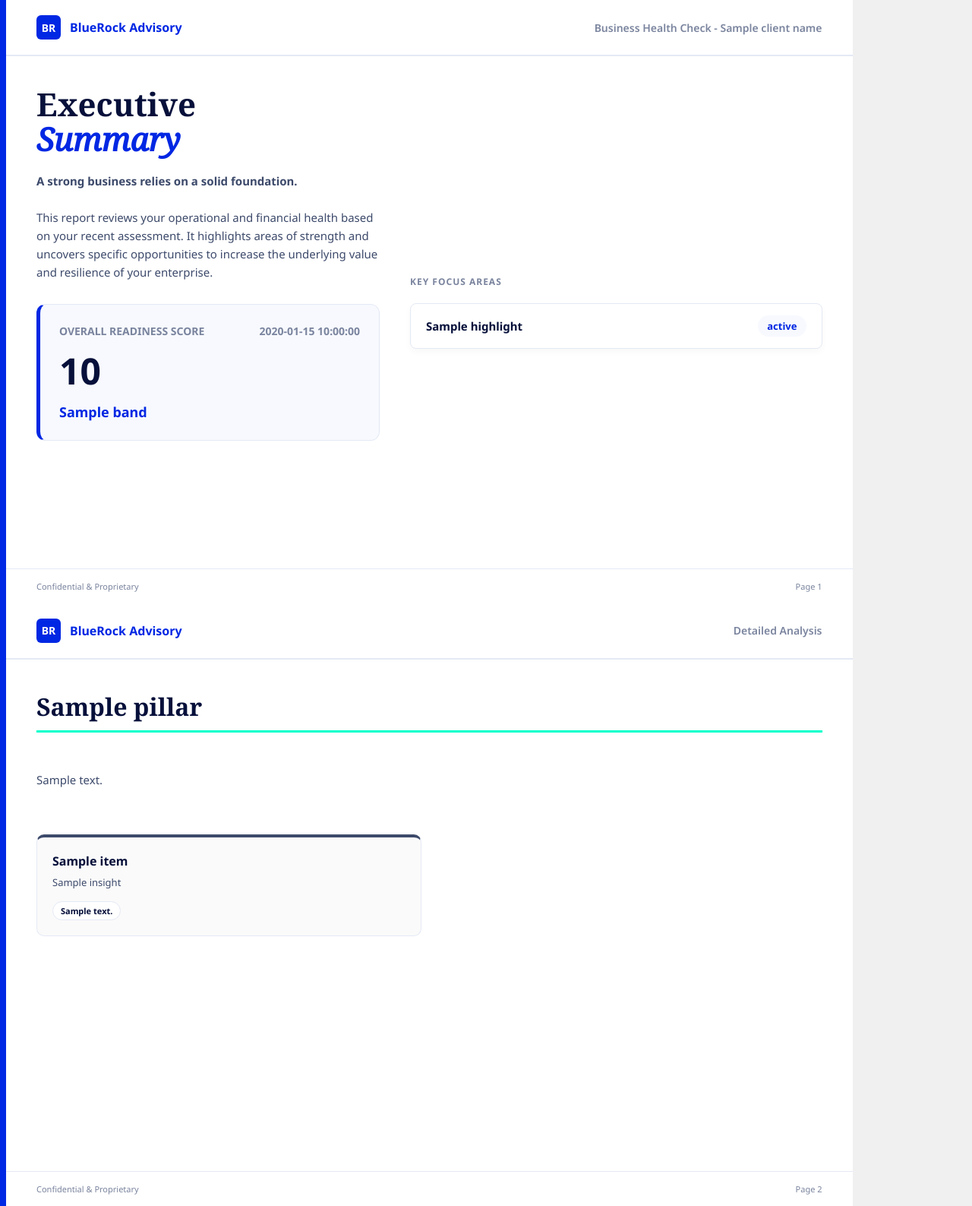
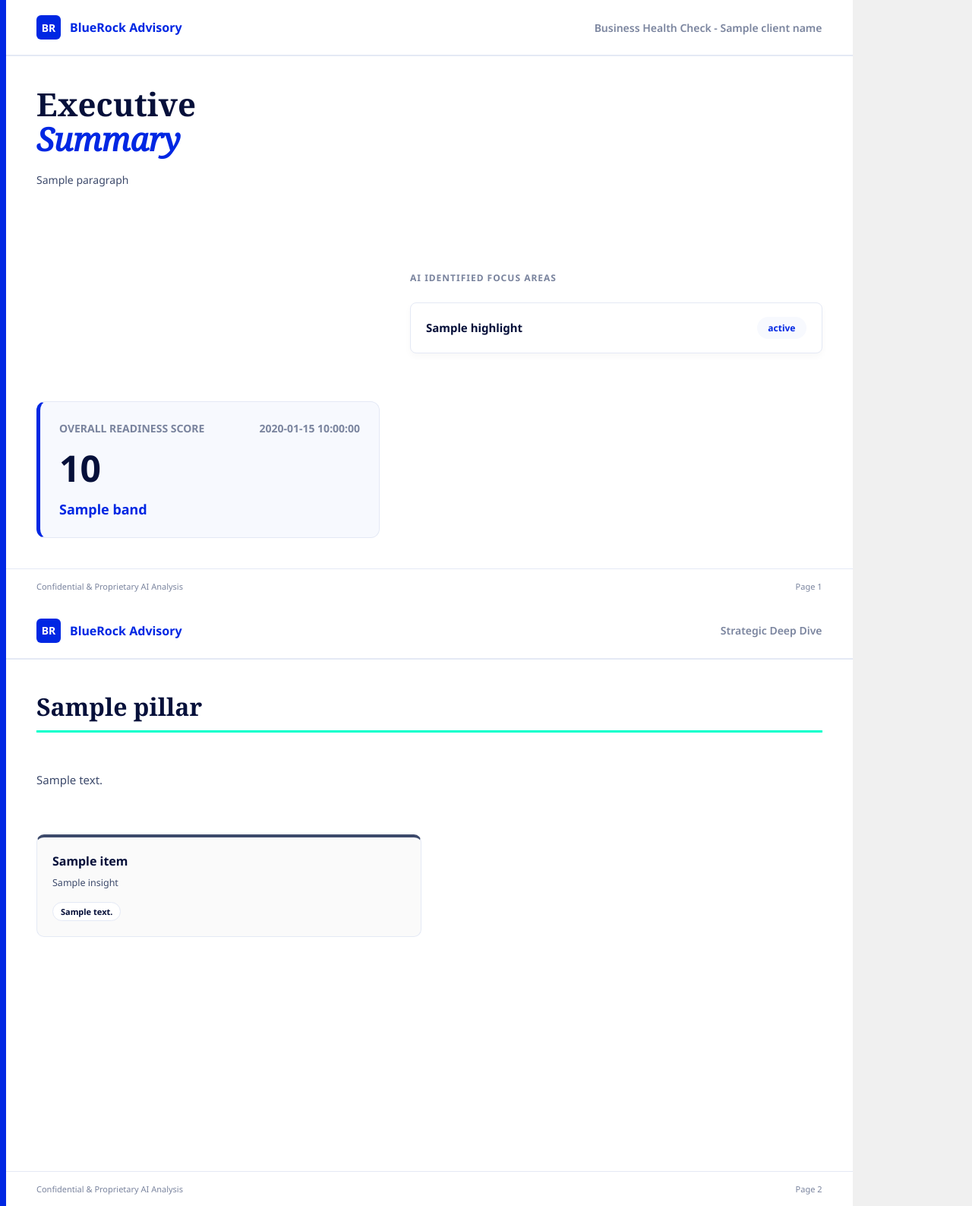
Before and after one commit to anakagung55/health-check, a Python web app: template templates/report_template.html in a window 1280 px wide. Shown: the whole page at 76% size. Run offline with Jinja, Linux system fonts and the light colour scheme; the template is opened without the code that fills it: most values are stand-ins (such as "Sample title", 1, 10 or a date in 2020).

```diff
--- a/templates/report_template.html
+++ b/templates/report_template.html
@@ -5,122 +5,39 @@
 <title>Diagnostic Report - {{ client_name }}</title>
 <link href="https://fonts.googleapis.com/css2?family=Noto+Sans:wght@400;600;700&family=Noto+Serif:ital,wght@0,400;0,700;1,400&display=swap" rel="stylesheet">
 <style>
-/* --- SETUP KERTAS A4 LANDSCAPE --- */
-@page {
-    size: A4 landscape;
-    margin: 0;
+@page { size: A4 landscape; margin: 0; }
+:root {
+  --blue: #0027E3; --aqua: #00FFCC; --navy: #06103A; --slate: #3D4A6B;
+  --muted: #7A849E; --border: #E4E9F5; --surface: #F7F9FE; --white: #FFFFFF;
+  --font-body: 'Noto Sans', sans-serif; --font-display: 'Noto Serif', serif;
 }
-
-:root {
-  --blue:     #0027E3;
-  --aqua:     #00FFCC;
-  --navy:     #06103A;
-  --slate:    #3D4A6B;
-  --muted:    #7A849E;
-  --border:   #E4E9F5;
-  --surface:  #F7F9FE;
-  --white:    #FFFFFF;
-  --font-body:    'Noto Sans', sans-serif;
-  --font-display: 'Noto Serif', serif;
-}
-
 *, *::before, *::after { box-sizing: border-box; margin: 0; padding: 0; }
-
-body {
-  font-family: var(--font-body);
-  background: #f0f0f0;
-  color: var(--navy);
-  font-size: 14px;
-}
-
-/* --- KONFIGURASI HALAMAN --- */
-.page {
-  width: 297mm;
-  height: 210mm;
-  background: var(--white);
-  position: relative;
-  display: flex;
-  flex-direction: column;
-  page-break-after: always;
-  overflow: hidden;
-}
-
-/* Garis Aksen Kiri */
-.page::before {
-  content: '';
-  position: absolute;
-  left: 0; top: 0; bottom: 0;
-  width: 8px;
-  background: var(--blue);
-}
-
-/* --- HEADER & FOOTER --- */
-.header {
-  display: flex;
-  justify-content: space-between;
-  align-items: center;
-  padding: 20px 40px 20px 48px;
-  border-bottom: 2px solid var(--border);
-}
+body { font-family: var(--font-body); background: #f0f0f0; color: var(--navy); font-size: 14px; }
+.page { width: 297mm; height: 210mm; background: var(--white); position: relative; display: flex; flex-direction: column; page-break-after: always; overflow: hidden; }
+.page::before { content: ''; position: absolute; left: 0; top: 0; bottom: 0; width: 8px; background: var(--blue); }
+.header { display: flex; justify-content: space-between; align-items: center; padding: 20px 40px 20px 48px; border-bottom: 2px solid var(--border); }
 .logo-area { display: flex; align-items: center; gap: 12px; font-weight: 700; color: var(--blue); font-size: 16px; }
 .logo-box { background: var(--blue); color: var(--white); width: 32px; height: 32px; display: flex; align-items: center; justify-content: center; border-radius: 6px; font-size: 14px; font-weight: bold; }
 .report-title { color: var(--muted); font-size: 14px; font-weight: 600; }
-
-.footer {
-  margin-top: auto;
-  display: flex;
-  justify-content: space-between;
-  padding: 15px 40px 15px 48px;
-  border-top: 1px solid var(--border);
-  font-size: 11px;
-  color: var(--muted);
-}
-
-/* --- KONTEN HALAMAN --- */
-.content {
-  padding: 40px 40px 40px 48px;
-  display: flex;
-  gap: 40px;
-  flex: 1;
-}
-
+.footer { margin-top: auto; display: flex; justify-content: space-between; padding: 15px 40px 15px 48px; border-top: 1px solid var(--border); font-size: 11px; color: var(--muted); }
+.content { padding: 40px 40px 40px 48px; display: flex; gap: 40px; flex: 1; }
 .col-left { flex: 1; display: flex; flex-direction: column; }
-.col-right { flex: 1.2; display: flex; flex-direction: column; gap: 20px; }
-
+.col-right { flex: 1.2; display: flex; flex-direction: column; gap: 14px; }
 h1 { font-family: var(--font-display); font-size: 42px; line-height: 1.1; color: var(--navy); margin-bottom: 20px; }
 h1 em { color: var(--blue); font-style: italic; }
 h2 { font-family: var(--font-display); font-size: 32px; color: var(--navy); margin-bottom: 10px; border-bottom: 3px solid var(--aqua); padding-bottom: 10px; display: inline-block; }
-
-.intro { font-size: 15px; color: var(--slate); line-height: 1.6; }
-
-/* --- SCORE BOX --- */
-.score-box {
-  background: var(--surface);
-  border: 1px solid var(--border);
-  border-left: 5px solid var(--blue);
-  padding: 25px;
-  border-radius: 12px;
-  margin-top: 30px;
-}
+.intro { font-size: 14px; color: var(--slate); line-height: 1.6; }
+.score-box { background: var(--surface); border: 1px solid var(--border); border-left: 5px solid var(--blue); padding: 25px; border-radius: 12px; margin-top: auto; }
 .score-header { display: flex; justify-content: space-between; align-items: center; font-size: 14px; font-weight: bold; text-transform: uppercase; color: var(--muted); }
 .score-value { font-size: 48px; font-weight: 900; color: var(--navy); margin: 10px 0; }
 .score-label { font-size: 18px; font-weight: bold; color: var(--blue); }
-
-/* --- KARTU DETAIL (HALAMAN PILAR) --- */
 .cards-grid { display: grid; grid-template-columns: 1fr 1fr; gap: 20px; margin-top: 20px; }
-.card {
-  border: 1px solid var(--border);
-  padding: 20px;
-  border-radius: 10px;
-  border-top: 4px solid var(--slate);
-  background: #fafafa;
-}
+.card { border: 1px solid var(--border); padding: 20px; border-radius: 10px; border-top: 4px solid var(--slate); background: #fafafa; }
 .card.high { border-top-color: #0027E3; background: #F5F9FF;}
 .card.med { border-top-color: #F0A020; }
 .card.low { border-top-color: #E8405A; background: #FFF5F7;}
-
 .c-title { font-size: 16px; font-weight: bold; color: var(--navy); margin-bottom: 8px; }
-.c-desc { font-size: 13px; color: var(--slate); line-height: 1.5; }
+.c-desc { font-size: 12.5px; color: var(--slate); line-height: 1.6; }
 .c-badge { display: inline-block; padding: 4px 10px; border-radius: 20px; font-size: 11px; font-weight: bold; margin-top: 15px; background: var(--white); border: 1px solid var(--border); }
 </style>
 </head>
@@ -136,8 +53,9 @@ h2 { font-family: var(--font-display); font-size: 32px; color: var(--navy); marg
     <div class="col-left">
       <h1>Executive<br><em>Summary</em></h1>
       <div class="intro">
-        <p><strong>A strong business relies on a solid foundation.</strong></p><br>
-        <p>This report reviews your operational and financial health based on your recent assessment. It highlights areas of strength and uncovers specific opportunities to increase the underlying value and resilience of your enterprise.</p>
+        {% for paragraph in ai.executive_summary_paragraphs %}
+        <p>{{ paragraph }}</p><br>
+        {% endfor %}
       </div>
 
       <div class="score-box">
@@ -148,32 +66,32 @@ h2 { font-family: var(--font-display); font-size: 32px; color: var(--navy); marg
     </div>
 
     <div class="col-right" style="justify-content: center;">
-       <h3 style="color: var(--muted); text-transform: uppercase; font-size: 12px; letter-spacing: 1px;">Key Focus Areas</h3>
-       {% for highlight in highlights %}
-       <div style="background: white; border: 1px solid var(--border); padding: 15px 20px; border-radius: 8px; display: flex; justify-content: space-between; align-items: center; box-shadow: 0 4px 10px rgba(0,0,0,0.03);">
+       <h3 style="color: var(--muted); text-transform: uppercase; font-size: 12px; letter-spacing: 1px; margin-bottom: 10px;">AI Identified Focus Areas</h3>
+       {% for highlight in ai.highlights %}
+       <div style="background: white; border: 1px solid var(--border); padding: 18px 20px; border-radius: 8px; display: flex; justify-content: space-between; align-items: center; box-shadow: 0 4px 10px rgba(0,0,0,0.03);">
          <span style="font-weight: bold; font-size: 15px;">{{ highlight.title }}</span>
-         <span style="font-size: 13px; color: var(--blue); font-weight: bold; background: var(--surface); padding: 5px 12px; border-radius: 15px;">{{ highlight.status }}</span>
+         <span style="font-size: 12px; color: var(--blue); font-weight: bold; background: var(--surface); padding: 6px 14px; border-radius: 15px;">{{ highlight.status }}</span>
        </div>
        {% endfor %}
     </div>
   </div>
 
   <div class="footer">
-    <span>Confidential & Proprietary</span>
+    <span>Confidential & Proprietary AI Analysis</span>
     <span>Page 1</span>
   </div>
 </div>
 
-{% for pillar in pillars %}
+{% for pillar in ai.pillars %}
 <div class="page">
   <div class="header">
     <div class="logo-area"><div class="logo-box">BR</div>BlueRock Advisory</div>
-    <div class="report-title">Detailed Analysis</div>
+    <div class="report-title">Strategic Deep Dive</div>
   </div>
 
   <div class="content" style="flex-direction: column;">
     <h2>{{ pillar.name }}</h2>
-    <p class="intro">{{ pillar.description }}</p>
+    <p class="intro" style="font-size: 15px;">{{ pillar.description }}</p>
 
     <div class="cards-grid">
       {% for item in pillar.details %}
@@ -187,7 +105,7 @@ h2 { font-family: var(--font-display); font-size: 32px; color: var(--navy); marg
   </div>
 
   <div class="footer">
-    <span>Confidential & Proprietary</span>
+    <span>Confidential & Proprietary AI Analysis</span>
     <span>Page {{ loop.index + 1 }}</span>
   </div>
 </div>
```
Also changed, not shown: pdf_generator.py (+24 -40 lines).
